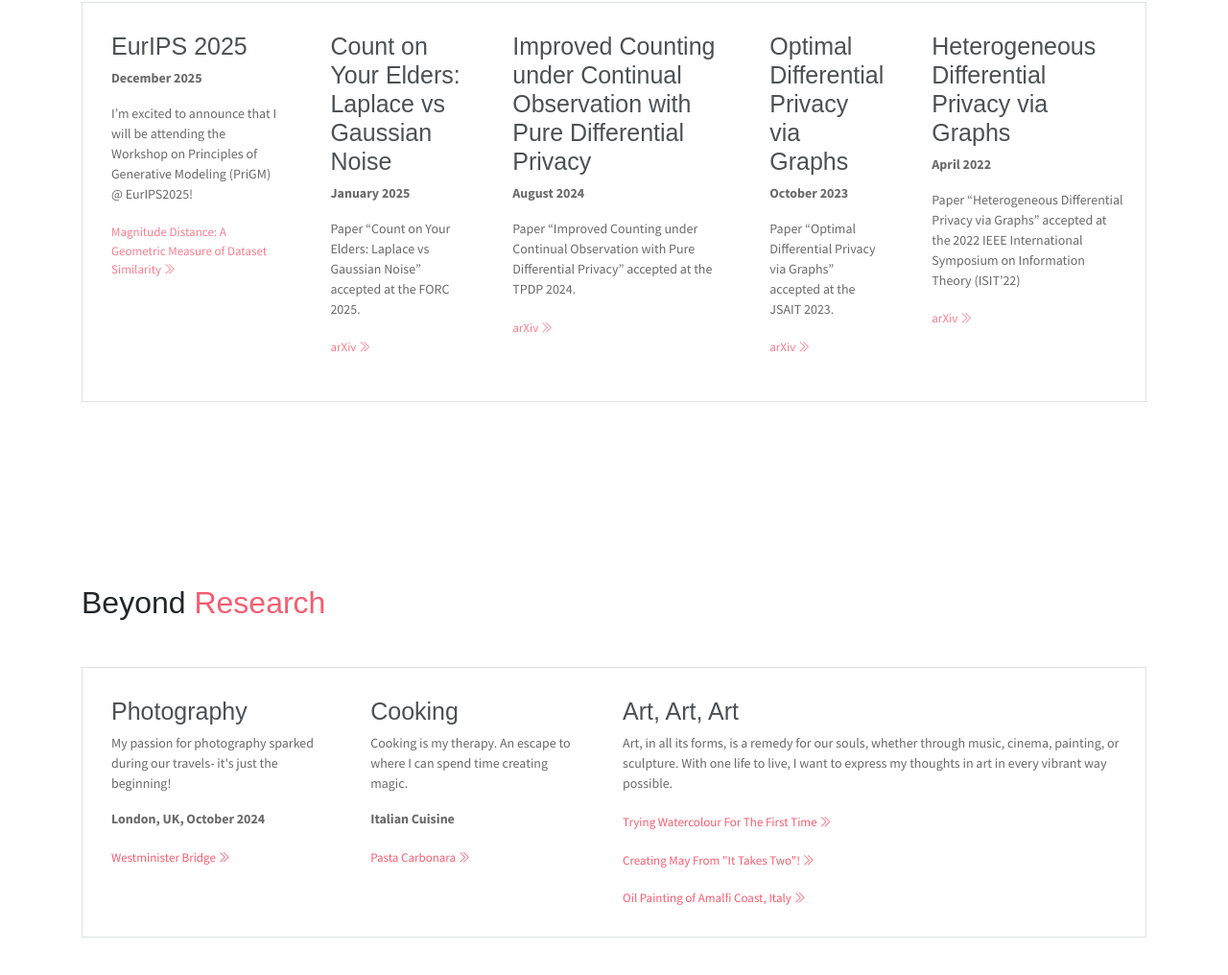
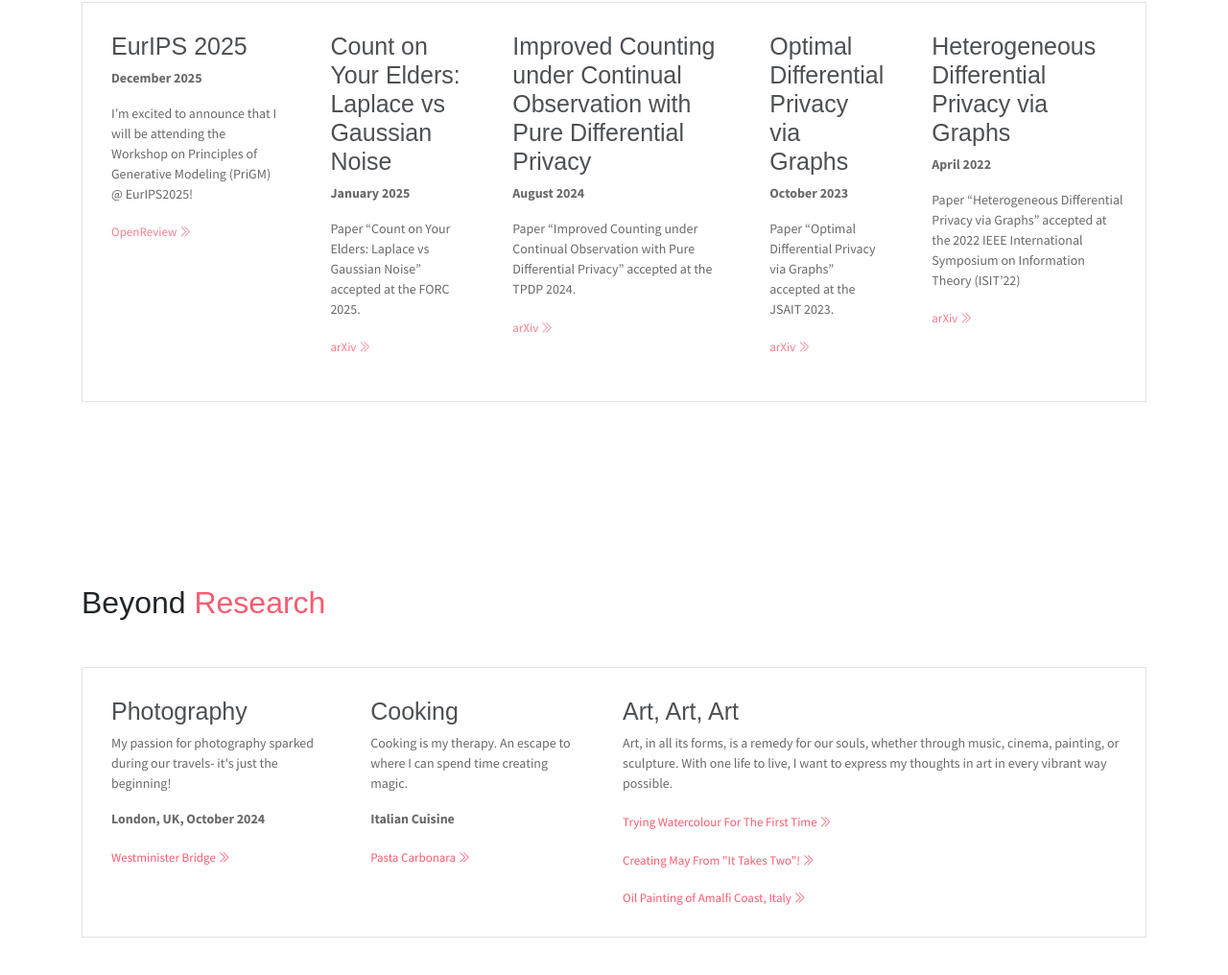
Before and after one commit to saheltorkamani/saheltorkamani.github.io, a website: page index.html in a window 1280 px wide. Shown: the part 3517-4533 px from the top of the page at 96% size. Drawn offline with Linux system fonts and the light colour scheme; some packages are replaced by stand-ins of ours.

Commit message:
Update link text for OpenReview reference

```diff
--- a/index.html
+++ b/index.html
@@ -262,8 +262,7 @@
                         <p><b>December 2025</b></p>
                         <p>I’m excited to announce that I will be attending the Workshop on Principles of Generative Modeling (PriGM) @ EurIPS2025!
 
-                        <a href="#" class="read-more" onclick="javascript:location.href='https://openreview.net/pdf?id=RRM7and535'" target="_blank"> Magnitude Distance: A Geometric Measure
-of Dataset Similarity <i class="ti-angle-double-right"></i></a>
+                        <a href="#" class="read-more" onclick="javascript:location.href='https://openreview.net/pdf?id=RRM7and535'" target="_blank"> OpenReview <i class="ti-angle-double-right"></i></a>
                     </div>
 
 		<div class="content-holder">
```
